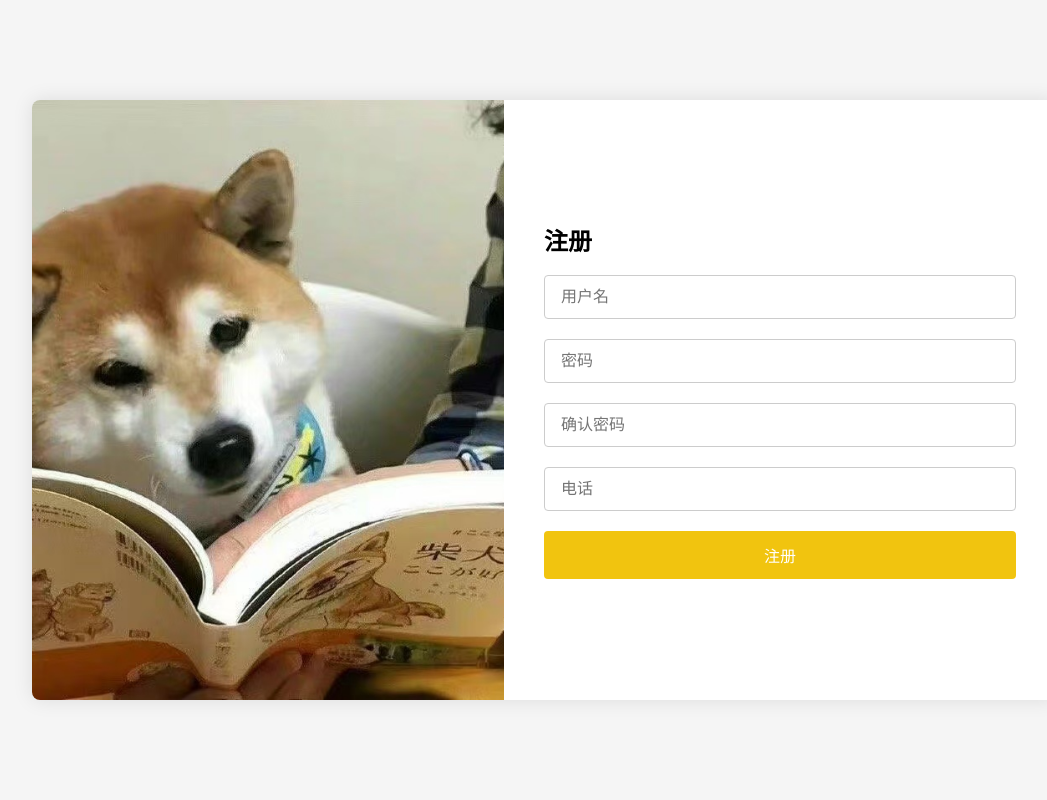
After one commit to BUPTxiaoxu/mini-term, a Django app: page /user/register_view in a window 1280 px wide. The commit adds this page. Shown: the whole page, without its empty margins (96-1143 px from the left). Run offline with Django 5.2, Linux system fonts and the light colour scheme.

Commit message:
注册接口完毕

```diff
--- a/miniterm/miniterm/settings.py
+++ b/miniterm/miniterm/settings.py
@@ -134,3 +134,9 @@ STATIC_URL = 'static/'
 # https://docs.djangoproject.com/en/5.1/ref/settings/#default-auto-field
 
 DEFAULT_AUTO_FIELD = 'django.db.models.BigAutoField'
+
+
+STATIC_URL = '/static/'
+STATICFILES_DIRS = [
+    BASE_DIR / 'static',
+]
--- a/miniterm/mp/templates/user/login.html
+++ b/miniterm/mp/templates/user/login.html
@@ -80,7 +80,7 @@
         <input type="password" name = "password" id="password" placeholder="密码" required/>
 
         <button type="submit" id="login-btn">登录</button>
-        <button type="button" class="register-button" onclick="window.location.href='/user/register/'">注册</button>
+        <button type="button" class="register-button" onclick="window.location.href='/user/register_view'">注册</button>
       </form>
 
       {% if error_message %}
--- /dev/null
+++ b/miniterm/mp/templates/user/register/register.html
@@ -0,0 +1,24 @@
+<!DOCTYPE html>
+<html lang="en">
+<head>
+    <meta charset="UTF-8">
+    <meta name="viewport" content="width=device-width, initial-scale=1.0">
+    {% load static %}
+    <link rel="stylesheet" href="{% static 'register/register-style.css' %}">
+    <title>注册</title>
+</head>
+<body>
+    <div class="container">
+        <div class="picture-container"></div>
+        <div class="register-container">
+            <h2>注册</h2><br>
+            <input type="text" id="username" placeholder="用户名" />
+            <input type="password" id="password" placeholder="密码" />
+            <input type="password" id="confirm-password" placeholder="确认密码" />
+            <input type="email" id="email" placeholder="电话" />
+            <button id="register-btn">注册</button>
+        </div>
+    </div>
+    <script src="{% static 'register/register.js' %}"></script>
+</body>
+</html>
--- a/miniterm/mp/urls.py
+++ b/miniterm/mp/urls.py
@@ -4,6 +4,7 @@ from . import views
 
 urlpatterns = [
     path('user/login',views.user_login),
+    path('user/register_view',views.register_view),
     path('user/register',views.register),
     path('user/add', views.UserAdd),
     path('user/delete', views.UserDelete),
--- a/miniterm/mp/views.py
+++ b/miniterm/mp/views.py
@@ -3,7 +3,7 @@ from datetime import datetime
 from .models import *
 from .forms import UploadFileForm
 
-from django.shortcuts import render
+from django.shortcuts import render, redirect
 from django.contrib.auth import authenticate, login
 from django.http import JsonResponse
 from django.contrib.auth.models import User
@@ -29,15 +29,19 @@ def user_login(request):
     return render(request, 'user/login.html')
 
 
-
+def register_view(request):
+    return render(request, 'user/register/register.html')
 
 def register(request):
     if request.method == 'POST':
         username = request.POST['username']
+        print
         password = request.POST['password']
-        contactinfo = request.POST['contactinfo']
+        contactinfo = request.POST['email']
     if not (username and password and contactinfo):
         return JsonResponse({'status': '400', 'message': '缺少信息'})
+    if User.objects.filter(username = username).exists():
+        return JsonResponse({'status': '400', 'message': '用户名已存在'})
     current_time = datetime.now()
     formated_time = current_time.strftime('%Y-%m-%d')
     user = User.objects.create_user(username=username, password=password,
@@ -45,6 +49,7 @@ def register(request):
                                     authorizationdate = formated_time)
 
     return JsonResponse({'status': '200', 'message': '注册成功'})
+
 
 
 @login_required
--- /dev/null
+++ b/miniterm/static/register/register-style.css
@@ -0,0 +1,58 @@
+*{
+    box-sizing: border-box;
+    margin: 0;
+    padding: 0;
+}
+
+body{
+    display: flex;
+    justify-content: center;
+    align-items: center;
+    height: 100vh;
+    margin: 0;
+    background-color: #f5f5f5;
+}
+
+    .container{
+        display: flex;
+        width: 80%;
+        max-width: 1400px; /* 增加最大宽度 */
+        min-height: 600px; /* 增加最小高度 */
+        background-color: white;
+        border-radius: 8px;
+        box-shadow: 0 0 20px rgba(0, 0, 0, 0.1);
+}
+
+    .picture-container{
+    flex: 1;
+    background-image: url('.../photo/test.jpg');
+    background-size: cover;
+    background-position: center;
+    border-radius: 8px 0 0 8px;
+}
+
+    .register-container{
+    flex: 1;
+    padding: 40px;
+    display: flex;
+    flex-direction: column;
+    justify-content: center;
+}
+
+    .register-container input {
+    padding: 12px 16px;
+    border: 1px solid #ccc;
+    border-radius: 4px;
+    font-size: 16px;
+    margin-bottom: 20px;
+  }
+
+    .register-container button {
+    background-color: #f1c40f;
+    color: white;
+    padding: 12px 16px;
+    border: none;
+    border-radius: 4px;
+    font-size: 16px;
+    cursor: pointer;
+  }
--- /dev/null
+++ b/miniterm/static/register/register.js
@@ -0,0 +1,46 @@
+const username = document.getElementById("username");
+const password = document.getElementById("password");
+const confirmPassword = document.getElementById("confirm-password");
+const email = document.getElementById("email");
+
+document.getElementById("register-btn").addEventListener("click", function() {
+    // 输入验证
+    if (username.value.trim() === '' || password.value.trim() === '' || email.value.trim() === '') {
+        alert("请填写所有必填字段");
+        return; // 终止执行
+    }
+
+    if (password.value !== confirmPassword.value) {
+        alert("密码不匹配");
+        return; // 终止执行
+    }
+
+    const data = {
+        username: username.value,
+        password: password.value,
+        email: email.value
+    };
+
+    fetch("/user/register", {
+        method: "POST",
+        headers: {
+            'Content-Type': 'application/x-www-form-urlencoded',
+            'X-CSRFToken': '{{ csrf_token }}',  // Django CSRF 令牌
+        },
+        body: new URLSearchParams(data)
+    })
+    .then(response => response.json())
+    .then(data => {
+        console.log(data);
+        if (data.status === '200') {
+            alert(data.message);
+            window.location.href = 'login';  // 重定向到登录页面
+        } else {
+            alert(data.message);
+        }
+    })
+    .catch(error => {
+        console.log(error);
+        alert("注册失败");
+    });
+});
```
Also changed, not shown: miniterm/mp/templates/user/register.html (deleted).
